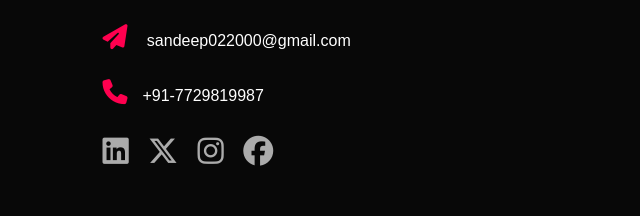
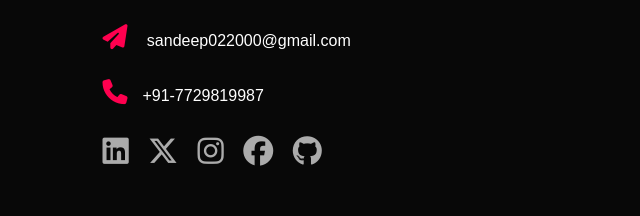
Before and after one commit to mekalasandeepkumar/Portfolio, a plain HTML site: page index.html in a window 1280 px wide. Shown: the part 3048-3264 px from the top of the page, 0-640 px from the left. Drawn offline with Linux system fonts and the light colour scheme.

Commit message:
index.html
Added Github link

```diff
--- a/index.html
+++ b/index.html
@@ -305,6 +305,7 @@
               <a href="https://twitter.com/sandeep022000?s=09"><i class="fa-brands fa-x-twitter"></i></a>
               <a href="https://www.instagram.com/msandeepkumar4/"><i class="fa-brands fa-instagram"></i></a>
               <a href="https://www.facebook.com/profile.php?id=100021912586546&mibextid=ZbWKwL"><i class="fa-brands fa-facebook"></i></a>
+              <a href="https://github.com/mekalasandeepkumar"><i class="fa-brands fa-github"></i></a>
             </div>
             <a href="images/SandeepCV.pdf" download class="btn btn2">Download CV</a>
           </div>
```
